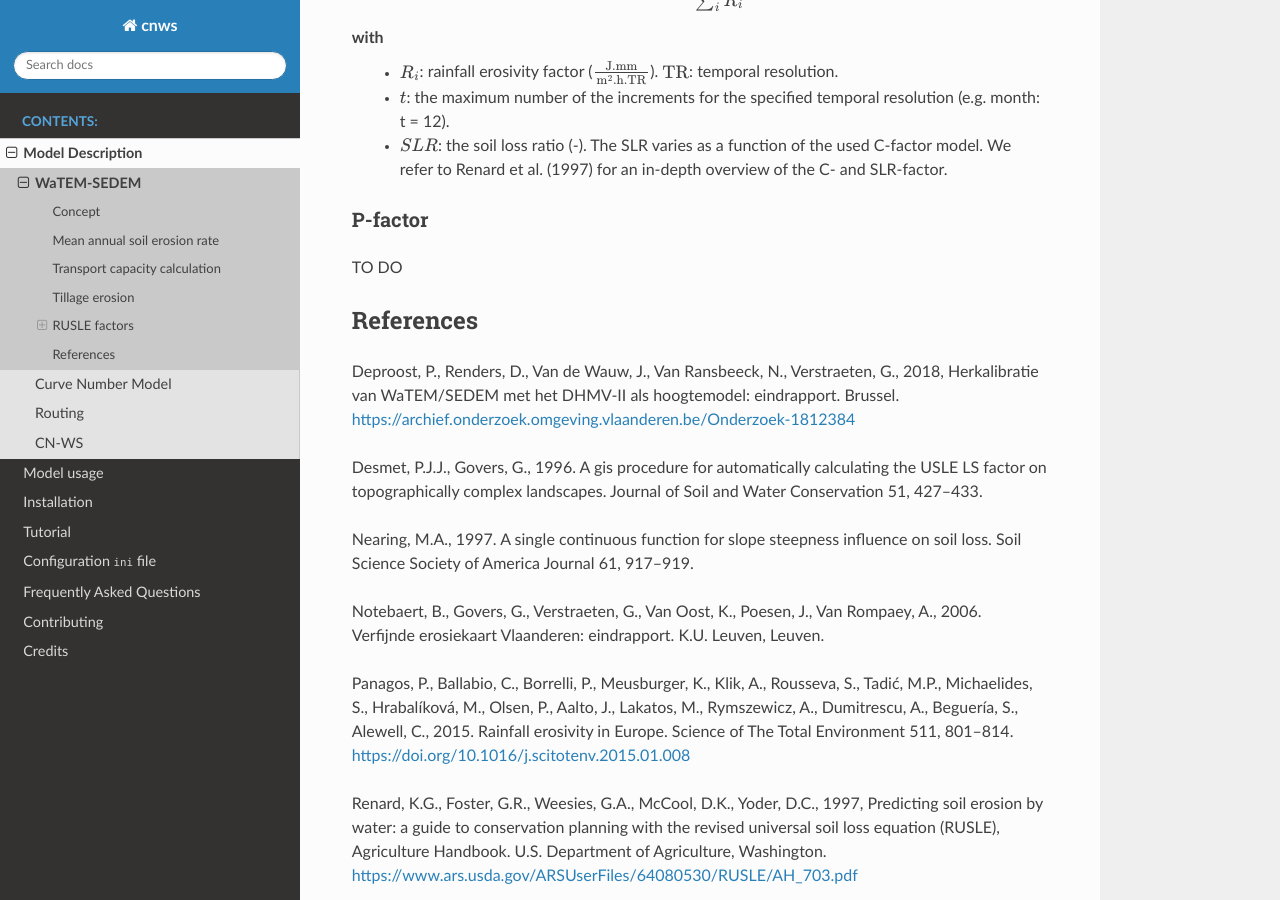
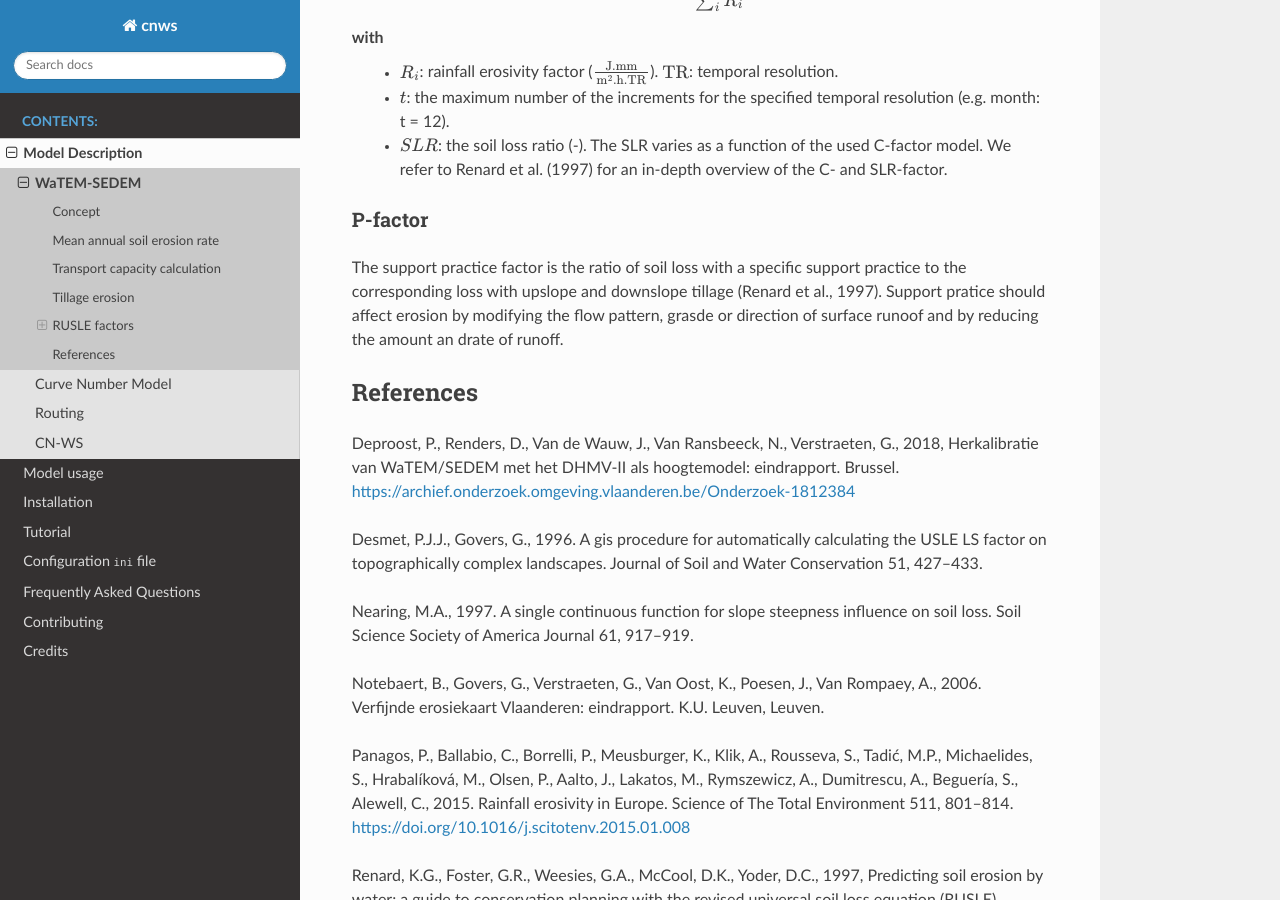
Before and after one commit to watem-sedem/watem-sedem, a Sphinx documentation site: the page built from docs/watem-sedem.rst, in a window 1280 px wide and 900 px high, scrolled down 4293 px. Built offline with Sphinx 7.4.7 and the Read the Docs theme 2.0.0, drawn with Linux system fonts in a browser that asks for light colours.

Commit message:
added short info on P-factor

```diff
--- a/docs/watem-sedem.rst
+++ b/docs/watem-sedem.rst
@@ -207,8 +207,7 @@ with
 P-factor
 ########
 
-TO DO
-
+The support practice factor is the ratio of soil loss with a specific support practice to the corresponding loss with upslope and downslope tillage (Renard et al., 1997). Support pratice should affect erosion by modifying the flow pattern, grasde or direction of surface runoof and by reducing the amount an drate of runoff.
 
 References
 ==========
```
